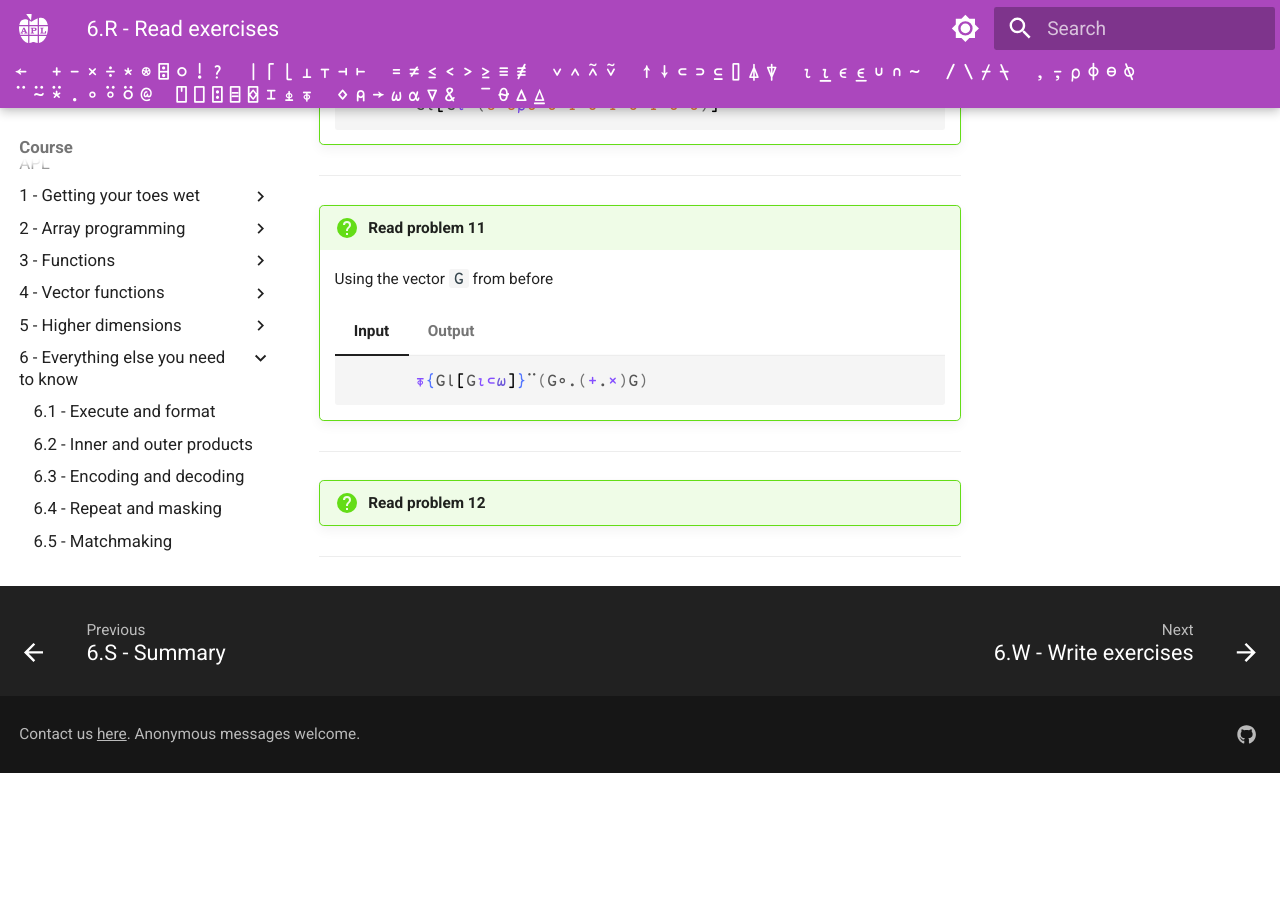
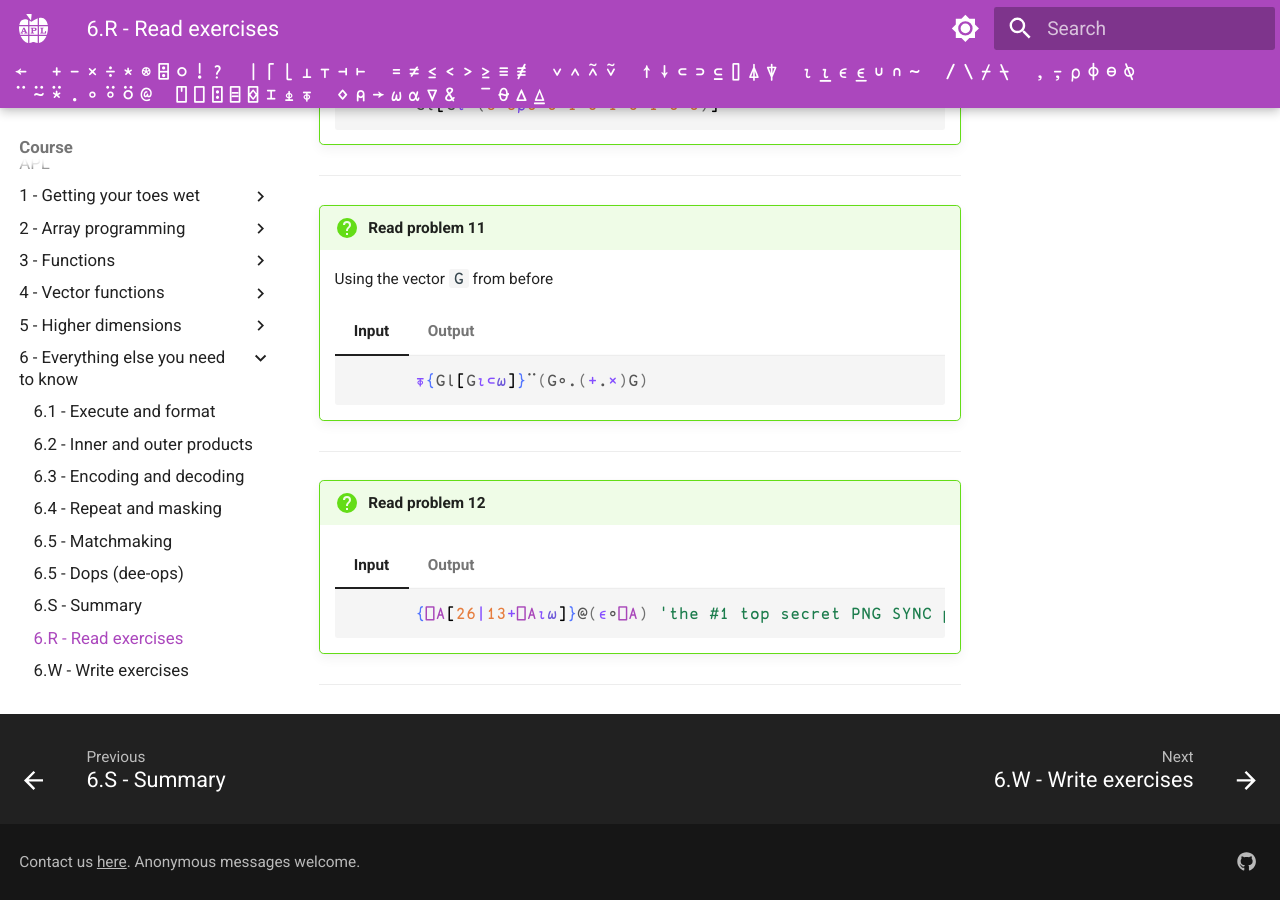
Before and after one commit to APLMOOC/APLMOOC, an MkDocs documentation site: the page built from docs/course/ch6/read.md, in a window 1280 px wide and 900 px high, scrolled down 3182 px. Built offline with MkDocs 1.6.1 and Material for MkDocs 9.7.7, drawn with Linux system fonts in a browser that asks for light colours; some web fonts are replaced; a script that is not in the unit is left out; before the commit the page ends 3955 px from its top, so only the background shows below that.

Commit message:
Add read problem 12 to Chapter 6

````diff
--- a/docs/course/ch6/read.md
+++ b/docs/course/ch6/read.md
@@ -339,4 +339,20 @@
 
 !!! question "Read problem 12"
 
+    === "Input"
+
+        ```apl
+              {⎕A[26|13+⎕A⍳⍵]}@(∊∘⎕A) 'the #1 top secret PNG SYNC project'
+        ```
+
+    === "Output"
+
+        ```apl
+              {⎕A[26|13+⎕A⍳⍵]}@(∊∘⎕A) 'the #1 top secret PNG SYNC project'
+        the #1 top secret CAT FLAP project
+        ```
+
+        This is the rot13 cipher applied to uppercase letters in the right array
+
+
 ---
````
Also changed, not shown: docs/course/ch6/part4.md (+1 -1 lines), docs/course/ch6/part6.md (+3 -3 lines).
